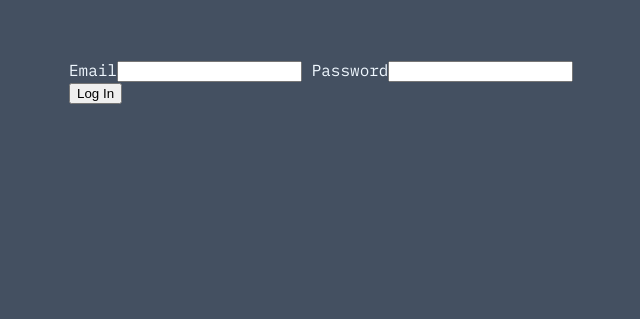
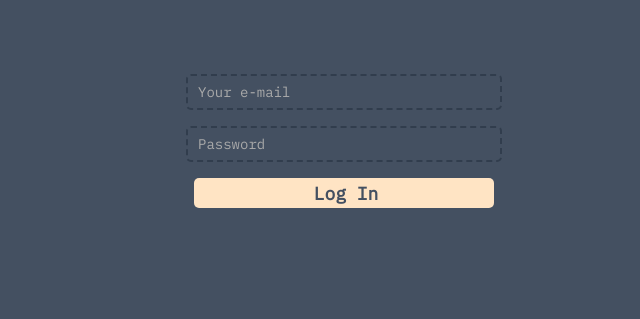
Before and after one commit to aleixfortm/storymous-old, a Flask app: page /login in a window 1280 px wide. Shown: the part 166-485 px from the top of the page, without its empty margins (296-936 px from the left). Run offline with Flask 3, Linux system fonts and the light colour scheme; parts of the project's set-up code (start-up, migrations or seed data) failed here and were passed over; some libraries are stand-ins or nearby versions.

Commit message:
Added files and changes

```diff
--- a/blueprints/auth.py
+++ b/blueprints/auth.py
@@ -9,25 +9,30 @@ from pymongo import MongoClient
 from blueprints.config import MONGODB_URI, POLL
 
 
+
+
 print(POLL + " this is auth")
-# mongodb database setup
-client = MongoClient(MONGODB_URI)
-database = client.storymous
-db = database.main #collection
 
 # blueprint creation
 auth_bp = Blueprint("auth", __name__)
 
-def register_blueprints(app):
-    from blueprints.auth import auth_bp
-    app.register_blueprint(auth_bp)
+# mongodb database setup
+client = MongoClient(MONGODB_URI)
+db_general = client.storymous # database
+db = db_general.main # collection
 
+"""
+@login_manager.user_loader
+def load_user(user_id):
+    # Your code to load user from database
+    return User.get(user_id)
+"""
 
 class User(UserMixin):
-    def __init__(self, email, username, password):
+    def __init__(self, email, username, password_hash):
         self.email = email
         self.username = username
-        self.password_hash = generate_password_hash(password)
+        self.password_hash = password_hash
 
     def check_password(self, password):
         return check_password_hash(self.password_hash, password)
@@ -60,7 +65,7 @@ class RegistrationForm(FlaskForm):
     username = StringField('Username', validators=[DataRequired()])
     password = PasswordField('Password', validators=[DataRequired(), EqualTo('pass_confirm', message='Passwords Must Match!')])
     pass_confirm = PasswordField('Confirm password', validators=[DataRequired()])
-    submit = SubmitField('Register!')
+    submit = SubmitField('Register')
 
     def check_email(self, field):
         # Check if not None for that user email!
@@ -104,12 +109,19 @@ def login():
     if form.validate_on_submit():
         print("validated")
         # Find the user in the database
-        user = User.find_by_email(form.email.data)
-        # Check if the user exists by that email and the password is correct
-        if user and user.check_password(form.password.data):
+        user_data = User.find_by_email(form.email.data)
+        user_object = User(email=user_data["email"], username=user_data["username"], password_hash=user_data["password_hash"])
+
+
+        print(user_data)
+        print(user_object)
+
+        if user_data and user_object.check_password(form.password.data):
             print("found")
-            login_user(user)
+            #login_user(user_object)
+
             return redirect(url_for("home"))
+
         print("Rejected")
         flash("Invalid email or password")
 
@@ -125,8 +137,15 @@ def register():
                     username=form.username.data,
                     password=form.password.data)
 
+        print("Registered successfully!")
+
         user.save_to_db()
         flash("Thanks for registering")
-        return redirect(url_for("login"))
+        return redirect(url_for("home"))
 
     return render_template("register.html", form=form)
+
+
+@auth_bp.route("/profile")
+def profile():
+    return render_template("profile.html")
--- a/main.py
+++ b/main.py
@@ -1,29 +1,38 @@
 from flask import Flask, render_template, url_for, redirect, current_app
-from blueprints.auth import register_blueprints
+from flask_login import LoginManager
 from pymongo import MongoClient
 import os, time, requests, random
 from blueprints.config import SECRET_KEY, API_ENDPOINT, POLL
 
 
+def register_blueprints(app):
+    from blueprints.auth import auth_bp, db
+    app.register_blueprint(auth_bp)
+
+
+# TODO: Import LoginManager from flask_login to manage user login, logout, save user session, restrict access, etc.
+# Import is needed and then check how to import in the other module
 print(POLL + " this is main")
 
-# create app object
+
+# create app object and assign secret key
 app = Flask(__name__)
-# configure secret key
 app.secret_key = SECRET_KEY
 # register blueprints from respective directory
 register_blueprints(app)
 
+"""
+# create login manager instance to keep track of user authentication
+login_manager = LoginManager()
+login_manager.init_app(app)
+"""
 
-##### API RETRIEVING #####
-test_api_endpoint = API_ENDPOINT
-test_api_response = requests.get(test_api_endpoint)
-# check the response status code to ensure the request was successful
+
+##### API STORY RETRIEVING #####
+test_api_response = requests.get(API_ENDPOINT)
 if test_api_response.status_code == 200:
-    # if the request was successful, get the response data as a dictionary
     data_dict = test_api_response.json()
 else:
-    # if the request was unsuccessful, print an error message
     print("Error: API request failed with status code", test_api_response.status_code)
 
 
@@ -37,7 +46,7 @@ def index():
 def home():
     x = random.randint(0, 2)
     post_dict = data_dict[x]
-    return render_template("home.html", title=post_dict["title"], content=post_dict["content"])
+    return render_template("home.html", title=post_dict["title"], content=post_dict["content"], user_logged=True)
 
 
 @app.route("/about")
--- a/static/styles.css
+++ b/static/styles.css
@@ -105,7 +105,100 @@ body {
     border-radius: 5px;
 }
 
+/* ---------- Forms ---------- */
 
+input:focus, select:focus, textarea:focus, button:focus {
+    outline: none;
+    border: 2px solid #313d4d;
+    caret-color: white;
+    color: whitesmoke;
+
+}
+
+.register-form {
+    margin: auto;
+}
+
+.login-form {
+    margin: auto;
+}
+
+label[for="email"] {
+    font-weight: 500;
+    font-size:large;
+}
+
+label[for="username"] {
+    font-weight: 500;
+    font-size:large;
+}
+
+label[for="password"] {
+    font-weight: 500;
+    font-size:large;
+}
+
+
+form {
+    display: flex;
+    flex-direction: column;
+    align-items: center;
+    margin-top: 10px;
+    padding-bottom: 100px;
+
+}
+
+input[type="text"], input[type="password"] {
+
+    color: whitesmoke;
+    font-size: 14px;
+    font-family: inherit;
+    width: 300px;
+    height: 30px;
+    margin-bottom: 10px;
+    background-color: #445061;
+    border: 2px dashed #313d4d;
+    border-radius: 5px;
+    padding-left: 10px;
+    margin-top: 4px;
+    margin-bottom: 12px;
+}
+
+input[type="text"]:focus, input[type="password"]:focus {
+    background-color: #4b5461;
+    color: whitesmoke;
+    border: 2px solid #313d4d;
+    box-shadow: 0 0 10px 0 #37414e;
+}
+
+input[type="text"]::placeholder, input[type="password"]::placeholder {
+
+    color: rgb(170, 170, 170);
+
+}
+
+input[type="submit"] {
+    font-size: large;
+    font-weight: bold;
+    font-family: inherit;
+    width: 300px;
+    height: 30px;
+    margin-bottom: 10px;
+    background-color: #445061;
+    border: none;
+    border-radius: 5px;
+    padding-left: 10px;
+    margin: 200px 0;
+    margin-top: 4px;
+    margin-bottom: 12px;
+    background-color: bisque;
+    color: #445061;
+    cursor: pointer;
+}
+
+input[type="submit"]:hover {
+    background-color: rgb(221, 165, 96);
+}
 
 /* ---------- 404 ---------- */
 
--- a/templates/about.html
+++ b/templates/about.html
@@ -8,7 +8,7 @@
 
         {% if user_logged %}
         <li class="navbar__navigation-item"><a href="{{url_for('home')}}" class="navbar__link ">home</a></li>
-        <li class="navbar__navigation-item"><a href="{{url_for('profile')}}" class="navbar__link ">profile</a></li>
+        <li class="navbar__navigation-item"><a href="{{url_for('auth.profile')}}" class="navbar__link ">profile</a></li>
         <li class="navbar__navigation-item"><a href="{{url_for('about')}}" class="navbar__link " style="color:rgb(255, 220, 64);">about</a></li>
         {% else %}
         <li class="navbar__navigation-item"><a href="{{url_for('home')}}" class="navbar__link ">home</a></li>
--- a/templates/home.html
+++ b/templates/home.html
@@ -8,7 +8,7 @@
 
         {% if user_logged %}
         <li class="navbar__navigation-item"><a href="{{url_for('home')}}" class="navbar__link " style="color:rgb(255, 220, 64);">home</a></li>
-        <li class="navbar__navigation-item"><a href="{{url_for('profile')}}" class="navbar__link ">profile</a></li>
+        <li class="navbar__navigation-item"><a href="{{url_for('auth.profile')}}" class="navbar__link ">profile</a></li>
         <li class="navbar__navigation-item"><a href="{{url_for('about')}}" class="navbar__link ">about</a></li>
         {% else %}
         <li class="navbar__navigation-item"><a href="{{url_for('home')}}" class="navbar__link " style="color:rgb(255, 220, 64);">home</a></li>
--- a/templates/login.html
+++ b/templates/login.html
@@ -12,11 +12,13 @@
     </ul>
 </header>
 <main class="main">
-    <form method="POST" action="{{ url_for('auth.login') }}">
-        {{form.hidden_tag()}}
-        {{form.email.label}}{{form.email}}
-        {{form.password.label}}{{form.password}}
-        {{form.submit()}}
-    </form>
+    <div class="login-form">
+        <form method="POST" action="{{ url_for('auth.login') }}">
+            {{form.hidden_tag()}}
+            {{form.email(placeholder="Your e-mail")}}
+            {{form.password(placeholder="Password")}}
+            {{form.submit()}}
+        </form>
+    </div>
 </main>
 {% endblock %}
--- a/templates/register.html
+++ b/templates/register.html
@@ -13,7 +13,7 @@
 </header>
 <main class="main">
     <div class="register-form">
-        <form action="POST">
+        <form method="POST" action="{{ url_for('auth.register') }}">
             {{form.hidden_tag()}}
             {{form.email.label}}{{form.email}}
             {{form.username.label}}{{form.username}}
```
Also changed, not shown: templates/profile.html (added, +16 -0 lines), templates/stats.html (deleted, +0 -20 lines).
